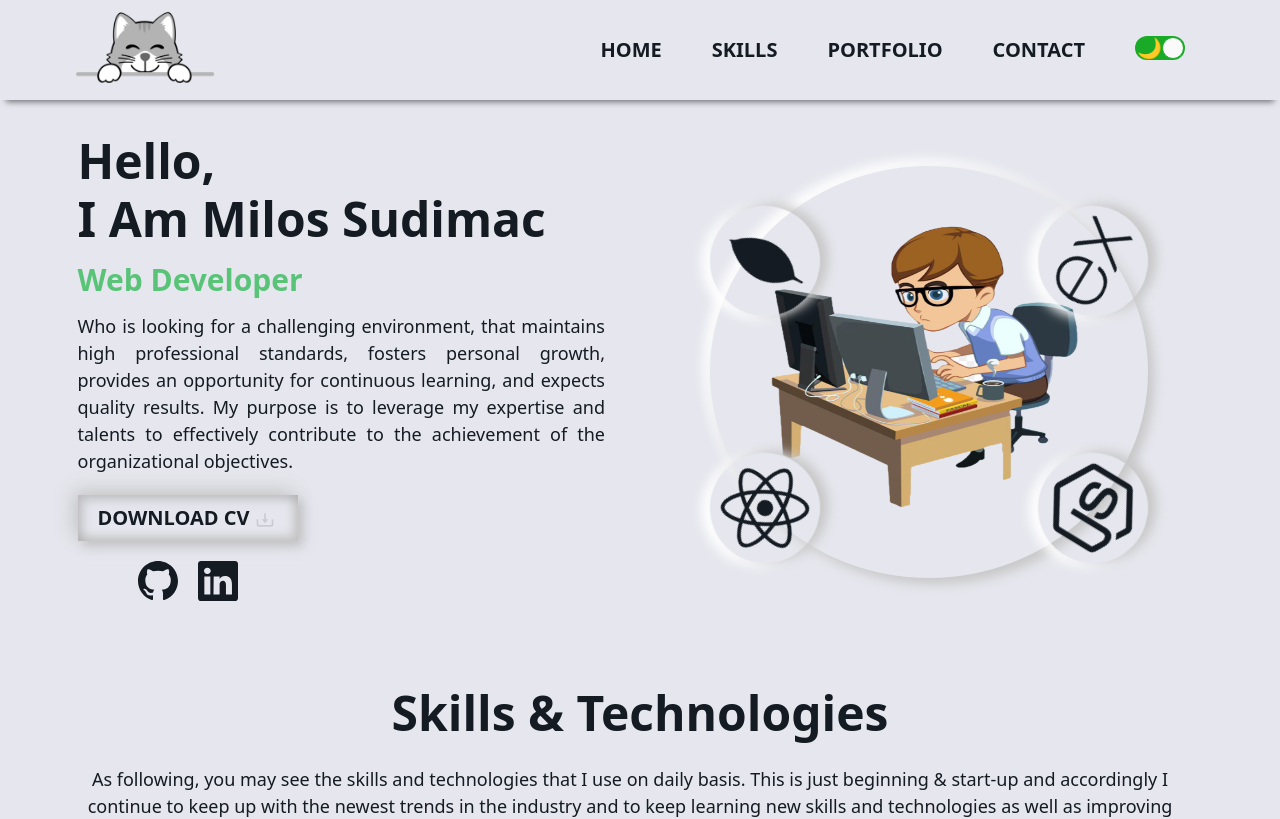
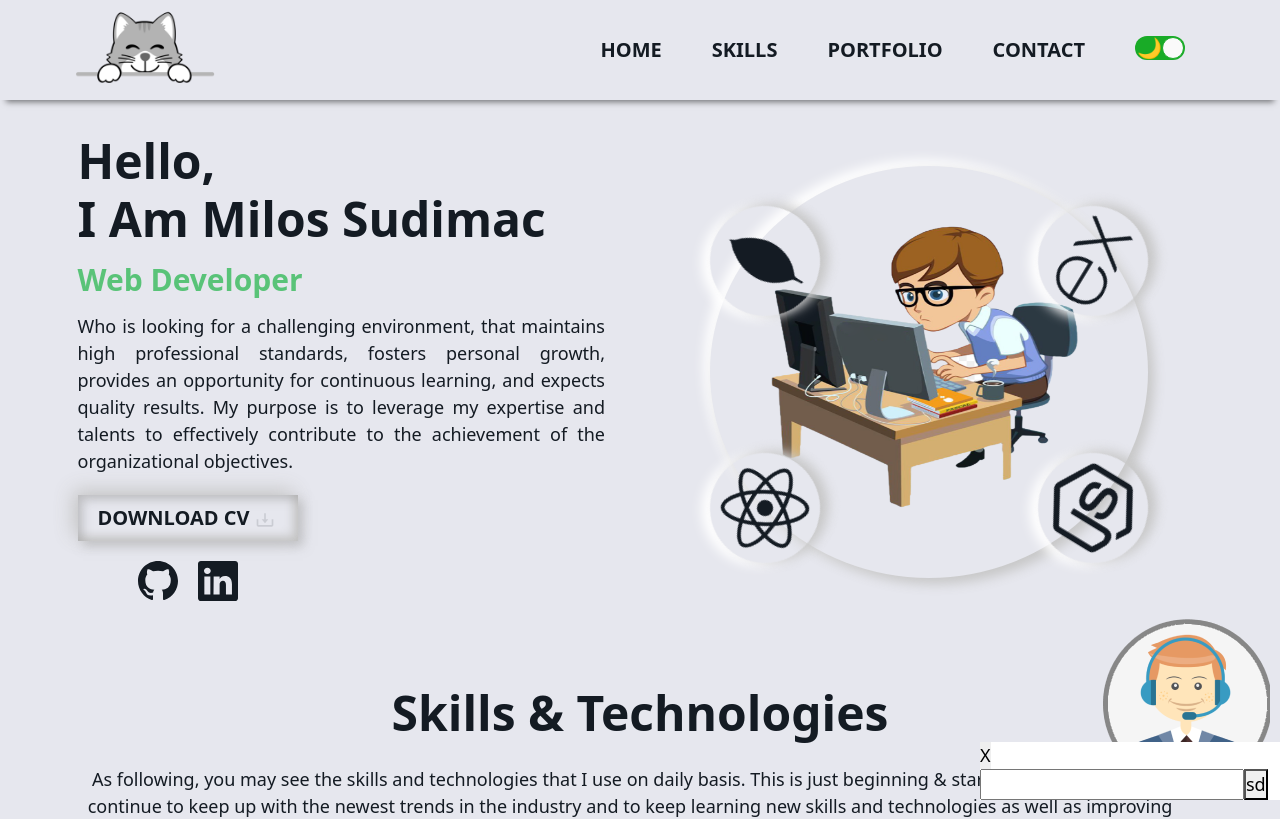
Before and after one commit to MiIos1988/Portfolio-react, a React (Create React App) app: page / in a window 1280 px wide. Shown: the top 819 px of the page. Built offline with nearby package versions, Linux system fonts and the light colour scheme; no server answers.

Commit message:
Add image for chat

```diff
--- a/src/components/ChatComponent/ChatComponent.jsx
+++ b/src/components/ChatComponent/ChatComponent.jsx
@@ -1,10 +1,13 @@
-import React, { useEffect } from 'react'
+import React, { useEffect, useState } from 'react'
 import { useSearchParams } from 'react-router-dom';
+import chatImg from "../../assets/img/icon/liveChat.png"
+import smallImg from "../../assets/img/icon/smallChatImg.png"
 
 const ChatComponent = ({socket, room}) => {
 
     const [queryParams] = useSearchParams();
     const query = queryParams.get("room");
+    const [chatImage, seChatImage] = useState(true)
 
     useEffect(() => {
         socket.on("receiveMessage", (data) => {
@@ -13,14 +16,28 @@ const ChatComponent = ({socket, room}) => {
       }, [socket]);
 
   return (
-    <div>
-       <button onClick={() => {
+    <div className='chat heightChat'>
+      {
+        chatImage && <img src={chatImg} className='chatImg responsive-image'/>
+      }
+      <div className='chatTable '>
+        <div className="header">
+       <button className='exitImg'>X</button>
+        </div>
+        <div></div>
+        <input type="text" />
+        <button>sd
+
+        </button>
+      </div>
+
+       {/* <button onClick={() => {
         {
           !query ? socket.emit("sendMsg", { room, msg: "tesdfsdfsdf"}) : socket.emit("sendMsg", { room: Number(query), msg: "t111111111"});
         }
 
       }
-      }>Click</button>
+      }>Click</button> */}
     </div>
   )
 }
--- a/src/components/ChatComponent/chat.scss
+++ b/src/components/ChatComponent/chat.scss
@@ -0,0 +1,43 @@
+.chat{
+    font-size: 1.8rem !important;
+    .chatImg{
+        position: fixed;
+        bottom: 10px;
+        right: 10px;
+    }
+    .responsive-image {
+        max-width: 100%;
+
+
+        @media (max-width: 768px) {
+          content: url('../../assets/img/icon/smallChatImg.png');
+            height: 40px;
+            width: 40px;
+
+            .heightChat{
+                height: 60vh;
+            }
+        }
+
+        @media (min-width: 769px) {
+          content: url('../../assets/img/icon/liveChat.png');
+
+          .heightChat{
+            height: 60vh;
+        }
+        }
+    }
+    .exitImg{
+        border: none;
+    }
+    .chatTable{
+        width: 300px;
+        position: fixed;
+        bottom: 0;
+        right: 0;
+        background-color: white;
+    }
+    .heightChat{
+        height: 60vh;
+    }
+}
--- a/src/index.scss
+++ b/src/index.scss
@@ -4,6 +4,7 @@
 @import "./components/SkillsComponent/skills.scss";
 @import "./components/ProjectComponent/projectSection.scss";
 @import "./components/ContactComponent/contact.scss";
+@import "./components/ChatComponent/chat.scss";
 
 /******GLOBAL**************/
 :root {
```
Also changed, not shown: src/assets/img/icon/liveChat.png (added), src/assets/img/icon/smallChatImg.png (added).
